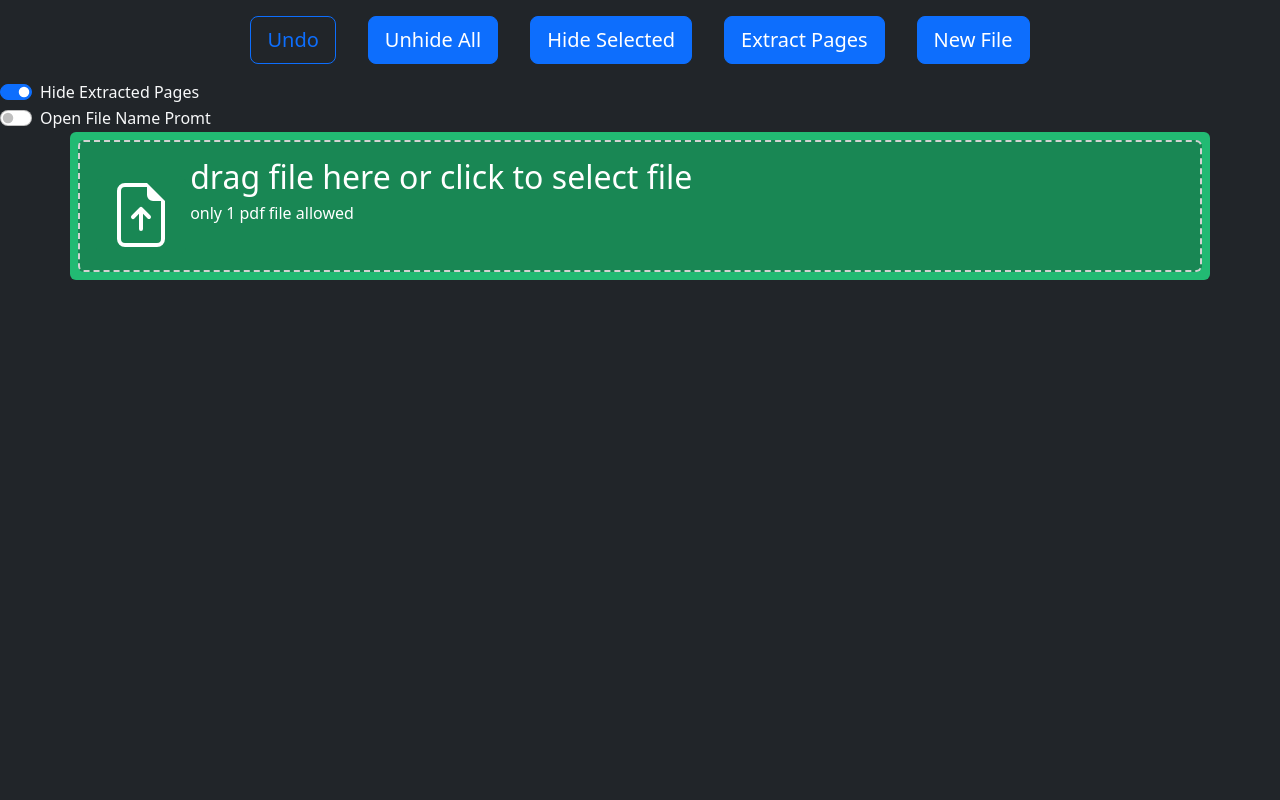
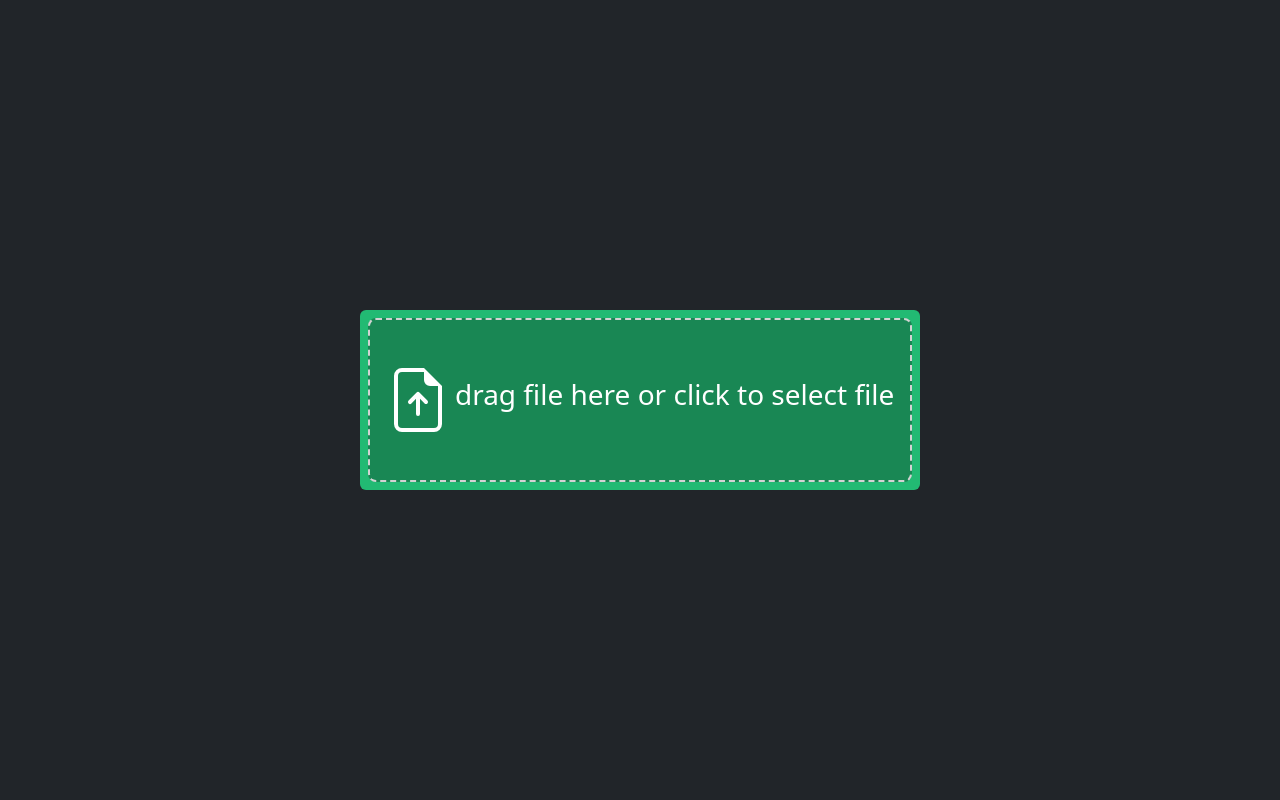
Before and after one commit to Schine73/PDFSplit, a Flask app: page / in a window 1280 px wide. Run offline with Flask 2, Linux system fonts and the light colour scheme; some libraries are stand-ins or nearby versions.

Commit message:
Add files via upload

```diff
--- a/static/main.js
+++ b/static/main.js
@@ -8,8 +8,11 @@ var hidden = [];
 
 const btnExtractPages = document.getElementById('extract-pages');
 const btnHideSelected = document.getElementById('hide-selected');
-const btnUnhideAll = document.getElementById('unhide-all');
+const btnShowAll = document.getElementById('show-all');
 const btnUndoHide = document.getElementById('undo-hide');
+const btnSelectAll = document.getElementById('select-all');
+const btnInvertSelection = document.getElementById('invert-selection');
+const btnNewFile = document.getElementById('new-file');
 
 const chkHideExtracted = document.getElementById('hide-extracted');
 const chkChangeFilename = document.getElementById('change-filename');
@@ -25,6 +28,14 @@ const txtModalFileName = document.getElementById('file-name');
 const myModal = document.getElementById('myModal');
 
 const divDropZone = document.getElementById('drop-zone');
+
+
+
+// enable bootstrap tooltips
+var tooltipTriggerList = [].slice.call(document.querySelectorAll('[data-bs-toggle="tooltip"]'))
+var tooltipList = tooltipTriggerList.map(function (tooltipTriggerEl) {
+  return new bootstrap.Tooltip(tooltipTriggerEl)
+})
 
 
 // ----- events -----
@@ -63,11 +74,16 @@ txtFileSelector.onchange = function(event) {
 // selecting and deselecting pages
 $(document).on("click", ".thumbnail", function(){
     $(this).toggleClass("selected");
+    $(this).children().toggleClass("bg-secondary");
+    $(this).children().toggleClass("bg-success");
 });
 
 
 // extract pages button
 btnExtractPages.onclick = function() {
+
+    $('#extract-pages-spinner').show();
+
     // temporary variable for storing page numbers
     var pages = [];
 
@@ -105,9 +121,6 @@ btnExtractPages.onclick = function() {
 
             // download file
             download(blob);
-
-            // hide extracted pages
-            if (chkHideExtracted.checked) { hideSelected(); }
         },
         error: function (request, status, error) {
             console.log('error while requesting file');
@@ -130,10 +143,37 @@ btnUndoHide.onclick = function() {
 
 
 // unhide all hidden pages button
-btnUnhideAll.onclick = function() {
+btnShowAll.onclick = function() {
     while (hidden.length > 0) {
         undoHidden();
     }
+}
+
+
+// select or deselect all thumbnails
+btnSelectAll.onclick = function() {
+    // if there are thumbnails, that have not been selected, then select all unselected ones
+    if (document.querySelectorAll('.thumbnail:not(.selected)').length) {
+        document.querySelectorAll('.thumbnail:not(.selected)').forEach(function(item) {
+            item.click();
+        });
+    }
+
+    // else unselect all
+    else {
+        document.querySelectorAll('.selected').forEach(function(item) {
+            item.click();
+        });
+    }
+}
+
+
+// invert current selection
+btnInvertSelection.onclick = function() {
+    // click on all thumbnails
+    document.querySelectorAll('.thumbnail').forEach(function(item) {
+        item.click();
+    });
 }
 
 
@@ -149,7 +189,25 @@ txtModalFileName.oninput = function() {
 
 // save file button
 btnModalSaveFile.onclick = function() {
+    // hide extracted pages
+    if (chkHideExtracted.checked) { hideSelected(); }
+
+    // hide modal and reset button attributes
     $('#myModal').modal('hide');
+    btnModalSaveFile.removeAttribute('href');
+    btnModalSaveFile.removeAttribute('download');
+}
+
+
+// new file button
+btnNewFile.onclick = function() {
+    $('#page-list').html('');
+    $('#page-list').hide();
+    $('#toolbar').hide();
+    $('footer').hide();
+    $('#drop-zone').show();
+    hidden = [];
+    txtModalFileName.value = '';
 }
 
 
@@ -183,23 +241,45 @@ document.onkeydown = function(event) {
  * @param {*} file The file to be downloaded
  */
  function download(file) {
+    // download through file naming dialog:
     if (chkChangeFilename.checked) {
+        // open modal and attach file to saveFile button
         btnModalSaveFile.setAttribute('href', URL.createObjectURL(file));
         btnModalSaveFile.setAttribute('download', 'extracted.pdf');
         $('#myModal').modal('show');
-        txtModalFileName.value = "";
+
+
+        // in case there is alredy text in textbox, move cursor to end
+        txtModalFileName.setSelectionRange(txtModalFileName.value.length, txtModalFileName.value.length);
+        // select textbox
         txtModalFileName.focus();
-    } else {
+    }
+
+    // download straight away
+    else {
+        // create a hidden link element containing the file
         var element = document.createElement('a');
         element.style.display = 'none';
         element.setAttribute('href', URL.createObjectURL(file));
         element.setAttribute('download', 'extracted.pdf');
 
+        // append link element to  body
         document.body.appendChild(element);
+
+        // click link to download file
         element.click();
+
+        // remove link element
         document.body.removeChild(element);
+
+        // hide extracted pages
+        if (chkHideExtracted.checked) { hideSelected(); }
     }
+
+    // hide download spinner
+    $('#extract-pages-spinner').hide();
 }
+
 
 
 /**
@@ -211,6 +291,7 @@ document.onkeydown = function(event) {
  */
 function upload(file) {
     if (file.type == 'application/pdf') {
+        $('#file-upload-spinner').show();
         const formData = new FormData();
         console.log('filename = ' + file.name);
         formData.append('file', file);
@@ -224,8 +305,14 @@ function upload(file) {
             type: 'post',
             success: function(response){
                 console.log('file POST successful');
-                $("#drop-zone").hide();
-                $("#page-list").load("/images");
+                $("#page-list").load("/images", function() {
+                    // after images are loaded, drop-zone is hidden
+                    $("#drop-zone").hide();
+                    $('#file-upload-spinner').hide();
+                    $('#page-list').show();
+                    $('#toolbar').show();
+                    $('footer').show();
+                });
             },
             error: function (request, status, error) {
                 console.log(request.responseText);
--- a/templates/index.html
+++ b/templates/index.html
@@ -11,97 +11,95 @@
     <link rel="shortcut icon" href="{{ url_for('static', filename='favicon.ico') }}">
 </head>
 
-<body class="bg-dark">
-    <div class="container">
-        <header class="d-flex justify-content-center py-3">
-            <ul class="nav nav-pills">
-                <li class="nav-item">
-                    <button class="mx-3 btn btn-outline-primary btn-lg" id="undo-hide">Undo</button>
-                </li>
+<body class="bg-dark" style="height: 100vh;">
 
-                <li class="nav-item">
-                    <button class="mx-3 btn btn-primary btn-lg" id="unhide-all">Unhide All</button>
-                </li>
+    <div class="h-100 d-flex flex-column align-items-center justify-content-center" role="main">
 
-                <li class="nav-item">
-                    <button class="mx-3 btn btn-primary btn-lg" id="hide-selected">Hide Selected</button>
-                </li>
-
-                <li class="nav-item">
-                    <button class="mx-3 btn btn-primary btn-lg" id="extract-pages">Extract Pages</button>
-                </li>
-
-                <li class="nav-item">
-                    <a class="mx-3 btn btn-primary btn-lg" href="/">New File</a>
-                </li>
-            </ul>
-        </header>
-    </div>
-
-
-
-
-    <div class="form-check form-switch">
-        <input class="form-check-input" type="checkbox" name="hide-extracted" id="hide-extracted" checked>
-        <label class="form-check-label text-light" for="hide-extracted">Hide Extracted Pages</label>
-    </div>
-
-    <div class="form-check form-switch">
-        <input class="form-check-input" type="checkbox" name="change-filename" id="change-filename">
-        <label class="form-check-label text-light" for="change-filename">Open File Name Promt</label>
-    </div>
-
-
-
-
-
-
-
-
-
-        <!-- <div class="alert alert-warning">
-            <strong>Warning!</strong> Only one file allowed
-        </div>
-
-        <div class="alert alert-info">
-            <strong>Uploading file ...</strong> <div class="spinner-border  spinner-border-sm"></div>
-        </div> -->
-
-        <div id="drop-zone" class="container p-2 position-relative rounded" style="background-color: #22ba73;">
-            <div class="container p-3 bg-success text-white rounded align-middle "  style="border: 2px dashed lightgrey !important;">
-
-                <button type="button" class="btn btn-success stretched-link my-auto" onclick="$('#file-selector').click();">
+        <div id="drop-zone" class="p-2 position-relative rounded" style="background-color: #22ba73;">
+                <button type="button" class=" py-5 btn btn-success btn-lg stretched-link" onclick="$('#file-selector').click();" style="border: 2px dashed lightgrey !important;">
                     <svg xmlns="http://www.w3.org/2000/svg" width="64" height="64" fill="currentColor" class="bi bi-file-earmark-arrow-up" viewBox="0 0 16 16">
                         <path d="M8.5 11.5a.5.5 0 0 1-1 0V7.707L6.354 8.854a.5.5 0 1 1-.708-.708l2-2a.5.5 0 0 1 .708 0l2 2a.5.5 0 0 1-.708.708L8.5 7.707V11.5z"></path>
                         <path d="M14 14V4.5L9.5 0H4a2 2 0 0 0-2 2v12a2 2 0 0 0 2 2h8a2 2 0 0 0 2-2zM9.5 3A1.5 1.5 0 0 0 11 4.5h2V14a1 1 0 0 1-1 1H4a1 1 0 0 1-1-1V2a1 1 0 0 1 1-1h5.5v2z"></path>
                     </svg>
+                    <h3 class="d-inline-block">drag file here or click to select file</h3>
+                    <div class="spinner-border text-light" id="file-upload-spinner" style="display: none;"></div>
                 </button>
-
-                <div class="d-inline-block">
-                    <h2>drag file here or click to select file</h2>
-                    <h6>only 1 pdf file allowed</h6>
+                <input type="file" name="file" id="file-selector" style="display: none;">
         </div>
 
-                <input type="file" name="file" id="file-selector" style="display: none;">
+        <div id="toolbar" class="navbar my-3 justify-content-center w-75 py-2" style="display: none;">
+            <ul class="nav nav-pills">
 
-            </div>
+                <!-- upload new file -->
+                <li class="nav-item">
+                    <button class="mx-3 btn btn-outline-primary btn-lg" id="new-file" data-bs-toggle="tooltip" title="upload new file">
+                        <svg xmlns="http://www.w3.org/2000/svg" width="32" height="32" fill="currentColor" class="bi bi-file-earmark-arrow-up" viewBox="0 0 16 16">
+                            <path d="M8.5 11.5a.5.5 0 0 1-1 0V7.707L6.354 8.854a.5.5 0 1 1-.708-.708l2-2a.5.5 0 0 1 .708 0l2 2a.5.5 0 0 1-.708.708L8.5 7.707V11.5z"></path>
+                            <path d="M14 14V4.5L9.5 0H4a2 2 0 0 0-2 2v12a2 2 0 0 0 2 2h8a2 2 0 0 0 2-2zM9.5 3A1.5 1.5 0 0 0 11 4.5h2V14a1 1 0 0 1-1 1H4a1 1 0 0 1-1-1V2a1 1 0 0 1 1-1h5.5v2z"></path>
+                        </svg>
+                    </button>
+                </li>
+
+                <!-- select / unselect all -->
+                <li class="nav-item">
+                    <button class="mx-3 btn btn-outline-primary btn-lg" id="select-all" data-bs-toggle="tooltip" title="select/unselect all">
+                        <svg xmlns="http://www.w3.org/2000/svg" width="32" height="32" fill="currentColor" class="bi bi-check2-all" viewBox="0 0 16 16">
+                            <path d="M12.354 4.354a.5.5 0 0 0-.708-.708L5 10.293 1.854 7.146a.5.5 0 1 0-.708.708l3.5 3.5a.5.5 0 0 0 .708 0l7-7zm-4.208 7-.896-.897.707-.707.543.543 6.646-6.647a.5.5 0 0 1 .708.708l-7 7a.5.5 0 0 1-.708 0z"/>
+                            <path d="m5.354 7.146.896.897-.707.707-.897-.896a.5.5 0 1 1 .708-.708z"/>
+                        </svg></i>
+                    </button>
+                </li>
+
+                <!-- invert selection -->
+                <li class="nav-item">
+                    <button class="mx-3 btn btn-outline-primary btn-lg" id="invert-selection" data-bs-toggle="tooltip" title="invert selection">
+                        <svg xmlns="http://www.w3.org/2000/svg" width="32" height="32" fill="currentColor" class="bi bi-arrow-repeat" viewBox="0 0 16 16">
+                            <path d="M11.534 7h3.932a.25.25 0 0 1 .192.41l-1.966 2.36a.25.25 0 0 1-.384 0l-1.966-2.36a.25.25 0 0 1 .192-.41zm-11 2h3.932a.25.25 0 0 0 .192-.41L2.692 6.23a.25.25 0 0 0-.384 0L.342 8.59A.25.25 0 0 0 .534 9z"/>
+                            <path fill-rule="evenodd" d="M8 3c-1.552 0-2.94.707-3.857 1.818a.5.5 0 1 1-.771-.636A6.002 6.002 0 0 1 13.917 7H12.9A5.002 5.002 0 0 0 8 3zM3.1 9a5.002 5.002 0 0 0 8.757 2.182.5.5 0 1 1 .771.636A6.002 6.002 0 0 1 2.083 9H3.1z"/>
+                        </svg>
+                    </button>
+                </li>
+
+                <!-- hide -->
+                <li class="nav-item">
+                    <button class="mx-3 btn btn-outline-primary btn-lg" id="hide-selected" data-bs-toggle="tooltip" title="hide">
+                        <svg xmlns="http://www.w3.org/2000/svg" width="32" height="32" fill="currentColor" class="bi bi-eye-slash" viewBox="0 0 16 16">
+                            <path d="M13.359 11.238C15.06 9.72 16 8 16 8s-3-5.5-8-5.5a7.028 7.028 0 0 0-2.79.588l.77.771A5.944 5.944 0 0 1 8 3.5c2.12 0 3.879 1.168 5.168 2.457A13.134 13.134 0 0 1 14.828 8c-.058.087-.122.183-.195.288-.335.48-.83 1.12-1.465 1.755-.165.165-.337.328-.517.486l.708.709z"/>
+                            <path d="M11.297 9.176a3.5 3.5 0 0 0-4.474-4.474l.823.823a2.5 2.5 0 0 1 2.829 2.829l.822.822zm-2.943 1.299.822.822a3.5 3.5 0 0 1-4.474-4.474l.823.823a2.5 2.5 0 0 0 2.829 2.829z"/>
+                            <path d="M3.35 5.47c-.18.16-.353.322-.518.487A13.134 13.134 0 0 0 1.172 8l.195.288c.335.48.83 1.12 1.465 1.755C4.121 11.332 5.881 12.5 8 12.5c.716 0 1.39-.133 2.02-.36l.77.772A7.029 7.029 0 0 1 8 13.5C3 13.5 0 8 0 8s.939-1.721 2.641-3.238l.708.709zm10.296 8.884-12-12 .708-.708 12 12-.708.708z"/>
+                        </svg>
+                    </button>
+                </li>
+
+                <!-- undo hide -->
+                <li class="nav-item">
+                    <button class="mx-3 btn btn-outline-primary btn-lg" id="undo-hide" data-bs-toggle="tooltip" title="undo hidden">
+                        <svg xmlns="http://www.w3.org/2000/svg" width="32" height="32" fill="currentColor" class="bi bi-arrow-counterclockwise" viewBox="0 0 16 16">
+                            <path fill-rule="evenodd" d="M8 3a5 5 0 1 1-4.546 2.914.5.5 0 0 0-.908-.417A6 6 0 1 0 8 2v1z"/>
+                            <path d="M8 4.466V.534a.25.25 0 0 0-.41-.192L5.23 2.308a.25.25 0 0 0 0 .384l2.36 1.966A.25.25 0 0 0 8 4.466z"/>
+                        </svg>
+                    </button>
+                </li>
+
+                <!-- show all -->
+                <li class="nav-item">
+                    <button class="mx-3 btn btn-outline-primary btn-lg" id="show-all" data-bs-toggle="tooltip" title="show all">
+                        <svg xmlns="http://www.w3.org/2000/svg" width="32" height="32" fill="currentColor" class="bi bi-eye" viewBox="0 0 16 16">
+                            <path d="M16 8s-3-5.5-8-5.5S0 8 0 8s3 5.5 8 5.5S16 8 16 8zM1.173 8a13.133 13.133 0 0 1 1.66-2.043C4.12 4.668 5.88 3.5 8 3.5c2.12 0 3.879 1.168 5.168 2.457A13.133 13.133 0 0 1 14.828 8c-.058.087-.122.183-.195.288-.335.48-.83 1.12-1.465 1.755C11.879 11.332 10.119 12.5 8 12.5c-2.12 0-3.879-1.168-5.168-2.457A13.134 13.134 0 0 1 1.172 8z"/>
+                            <path d="M8 5.5a2.5 2.5 0 1 0 0 5 2.5 2.5 0 0 0 0-5zM4.5 8a3.5 3.5 0 1 1 7 0 3.5 3.5 0 0 1-7 0z"/>
+                        </svg>
+                    </button>
+                </li>
+
+                <!-- extract pages -->
+                <li class="nav-item">
+                    <button class="mx-3 btn btn-outline-primary btn-lg" id="extract-pages"><div class="spinner-border text-light" id="extract-pages-spinner" style="display: none;"></div>Extract Pages</button>
+                </li>
+            </ul>
         </div>
 
 
-
-
-
-
-
-
-        <!-- <a href="#" class="btn btn-primary stretched-link">Go somewhere</a> -->
-
-        <!-- <div class="spinner-border"></div> -->
-
-
-
-
-    <div class="container overflow-auto h-100 w-75" id="page-list">
+        <div id="page-list" class="w-75 overflow-auto" style="display: none; height: 100%;">
 
         </div>
 
@@ -111,13 +109,11 @@
             <div class="modal-dialog">
                 <div class="modal-content">
 
-            <!-- Modal Header -->
                 <div class="modal-header">
                     <h4 class="modal-title">Modal Heading</h4>
                     <button type="button" class="btn-close" data-bs-dismiss="modal"></button>
                 </div>
 
-            <!-- Modal body -->
                 <div class="modal-body">
                     <div class="input-group">
                         <input type="text" class="form-control" placeholder="Filename" id="file-name">
@@ -125,7 +121,6 @@
                         </div>
                 </div>
 
-            <!-- Modal footer -->
                 <div class="modal-footer">
                     <a class="btn btn-primary" id="modal-save-file">Save File</a>
                     <button type="button" class="btn btn-secondary" data-dismiss="modal" id="modal-cancel">Cancel</button>
@@ -135,14 +130,22 @@
             </div>
         </div>
 
+        <footer class="py-2 mt-2 w-75" style="display: none;">
+            <div class="d-flex justify-content-center ">
+                <!-- hide extracted -->
+                <div class="mx-3 form-check form-switch">
+                    <input class="form-check-input" type="checkbox" name="hide-extracted" id="hide-extracted" checked>
+                    <label class="form-check-label text-light" for="hide-extracted">Hide Extracted Pages</label>
+                </div>
 
-
-
-
-    <!-- <footer class="fixed-bottom mt-4">
-        <p class="text-center text-light border-top">&copy; 2022 Nicolas Schinagl</p>
-    </footer> -->
-
+                <!-- rename file -->
+                <div class="mx-3 form-check form-switch">
+                    <input class="form-check-input" type="checkbox" name="change-filename" id="change-filename">
+                    <label class="form-check-label text-light" for="change-filename">Open File Name Promt</label>
+                </div>
+            </div>
+        </footer>
+    </div>
 
     <script src="https://cdn.jsdelivr.net/npm/bootstrap@5.2.0/dist/js/bootstrap.bundle.min.js" integrity="sha384-A3rJD856KowSb7dwlZdYEkO39Gagi7vIsF0jrRAoQmDKKtQBHUuLZ9AsSv4jD4Xa" crossorigin="anonymous"></script>
     <script src="{{ url_for('static', filename='main.js') }}"></script>
```
Also changed, not shown: templates/image.html (+18 -8 lines). Lines whose indentation alone changed are shown as unchanged.
